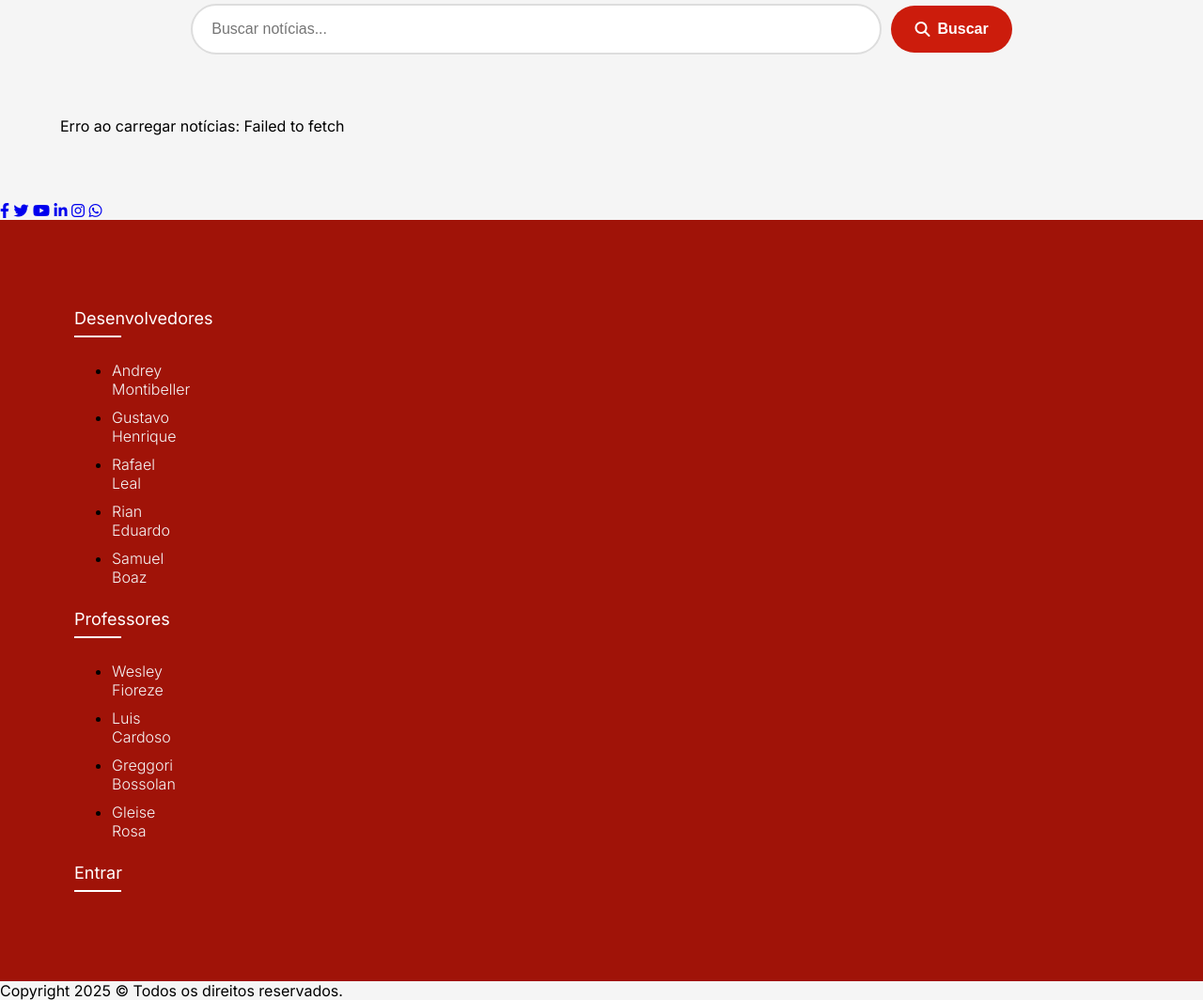
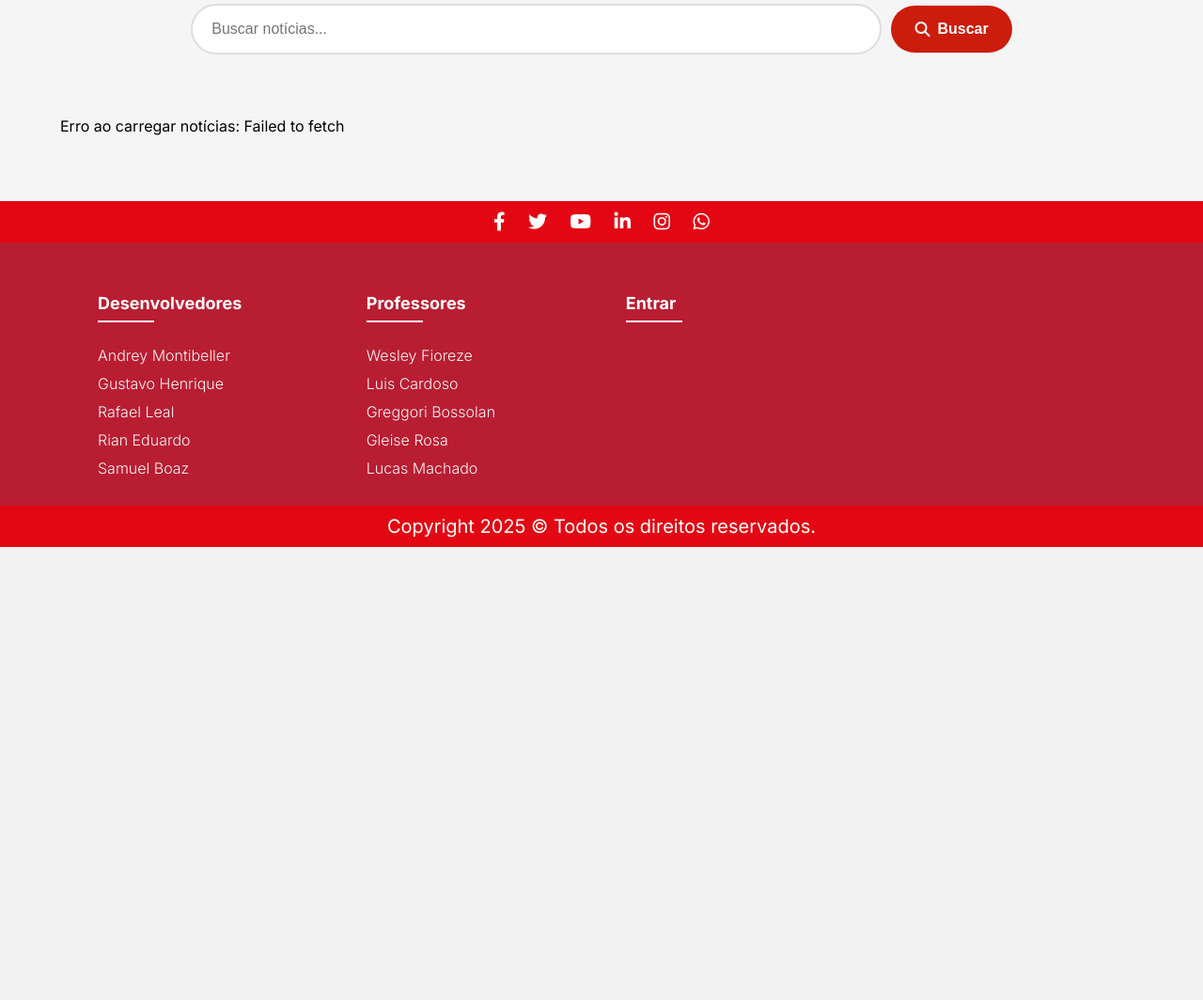
Before and after one commit to RafaelLeal0/senai_technews, a PHP site: page /noticias.php in a window 1280 px wide. Shown: the part 276-1340 px from the top of the page at 94% size. After the commit the page ends 858 px from the top, so only its background shows below. Run offline with PHP 8.4, Linux system fonts and the light colour scheme.

Commit message:
footer e profs

```diff
--- a/css/notic.css
+++ b/css/notic.css
@@ -237,6 +237,35 @@
   color: #a01308;
   text-decoration: underline;
 }
+.link {
+  margin-top: 10px;
+  display: flex;
+  gap: -20px;
+  justify-content: flex-start;
+  align-items: center;
+}
+
+.link img {
+  width: 30px;
+  height: 30px;
+  margin: 0;
+  transition: transform 0.3s ease;
+  margin-left: 35px;
+}
+
+.link img:hover {
+  transform: scale(1.2);
+}
+.container{
+max-width: 1170px;
+margin:auto;
+}
+.row{
+display: flex;
+}
+ul{
+list-style: none;
+}
 .footer{
 background-color: #A01308;
   padding: 70px 0;
@@ -297,50 +326,115 @@
 color: #24262b;
 background-color: #ffffff;
 }
-@media (max-width: 1000px) {
-  #news-container {
-      column-count: 2;
+
+@media(max-width: 767px){
+.footer-col{
+  width: 50%;
+  margin-bottom: 30px;
 }
 }
-
-@media (max-width: 600px) {
-  #news-container {
-      column-count: 1;
+@media(max-width: 574px){
+.footer-col{
+  width: 100%;
 }
 }
+.footer{
+background-color: #B91D32;
+  padding: 30px 0;
+}
+.footer-col{
+ padding: 0 40px;
+}
+.footer-col h4{
+font-size: 18px;
+color: #ffffff;
+text-transform: capitalize;
+margin-bottom: 35px;
+font-weight: 700;
+position: relative;
+  margin-right: 90px;
+}
+.footer-col h4::before{
+content: '';
+position: absolute;
+left:0;
+bottom: -10px;
+background-color: #ffffff;
+height: 2px;
+box-sizing: border-box;
+width: 60px;
+}
+.footer-col ul li:not(:last-child){
+margin-bottom: 10px;
+}
+.footer-col ul li a{
+font-size: 16px;
+text-transform: capitalize;
+color: #ffffff;
+text-decoration: none;
+font-weight: 300;
+color: #f6f6f6;
+display: block;
+transition: all 0.10s ease;
+  text-align: left;
+}
 
-@media (max-width: 1000px) {
-  .masonry-container {
-      column-count: 2;
+.footer-col ul {
+  text-align: left;
+  padding: 0;
+  margin: 0;
+}
+
+.footer-col ul li {
+  text-align: left;
+}
+
+.footer-col ul li a:hover{
+color: #ffffff;
+padding-left: 8px;
+}
+.footer-col .social-links a{
+display: inline-block;
+height: 40px;
+width: 40px;
+background-color: rgba(255,255,255,0.2);
+margin:0 10px 10px 0;
+text-align: center;
+line-height: 0px;
+border-radius: 30px;
+color: #ffffff;
+transition: all 0.10s ease;
+}
+.footer-col .social-links a:hover{
+color: #24262b;
+background-color: #ffffff;
+}
+
+@media(max-width: 767px){
+.footer-col{
+  width: 50%;
+  margin-bottom: 30px;
 }
 }
-
-@media (max-width: 600px) {
-  .masonry-container {
-      column-count: 1;
+@media(max-width: 574px){
+.footer-col{
+  width: 100%;
+}
+}
+.social-bar {
+  background-color: #E30613;
+  text-align: center;
+  padding: 10px 0;
 }
 
-  .search-bar {
-      flex-direction: column;
+.social-bar a {
+  display: inline-block;
+  color: white;
+  font-size: 20px;
+  margin: 0 10px;
+  transition: 0.3s;
 }
 
-  .search-bar input {
-      width: 100%;
-      margin-right: 0;
-      margin-bottom: 10px;
+.social-bar a:hover {
+  color: #f1f1f1;
 }
-
-  .search-bar button {
-      width: 100%;
-      justify-content: center;
-  }
-
-  .itens {
-      margin-left: 0;
-  }
-
-  nav ul {
-      flex-direction: column;
-      gap: 10px;
-  }
-}
--- a/index.php
+++ b/index.php
@@ -212,6 +212,7 @@
                         <li><a href="./prof.php">Luis Cardoso</a></li>
                         <li><a href="./prof.php#">Greggori Bossolan</a></li>
                         <li><a href="./prof.php">Gleise Rosa</a></li>
+                        <li><a href="./prof.php">Lucas Machado</a></li>
                     </ul>
                 </div>
                 <div class="footer-col">
--- a/noticias.php
+++ b/noticias.php
@@ -37,7 +37,6 @@
 
         </div>
         <div class="masonry-container" id="news-container">
-            <!-- News articles will be displayed here -->
         </div>
     </div>
 
@@ -71,13 +70,13 @@
                         <li><a href="./prof.php">Luis Cardoso</a></li>
                         <li><a href="./prof.php#">Greggori Bossolan</a></li>
                         <li><a href="./prof.php">Gleise Rosa</a></li>
+                        <li><a href="./prof.php">Lucas Machado</a></li>
                     </ul>
                 </div>
                 <div class="footer-col">
                 <h4>
                     <a href="./login.php" style="color: white; text-decoration: none;">Entrar</a>
                 </h4>
-
                 </div>
             </div>
         </div>
--- a/projetos.php
+++ b/projetos.php
@@ -78,6 +78,7 @@
                         <li><a href="./prof.php">Luis Cardoso</a></li>
                         <li><a href="./prof.php#">Greggori Bossolan</a></li>
                         <li><a href="./prof.php">Gleise Rosa</a></li>
+                        <li><a href="./prof.php">Lucas Machado</a></li>
                     </ul>
                 </div>
                 <div class="footer-col">
--- a/senai.php
+++ b/senai.php
@@ -80,6 +80,7 @@
                         <li><a href="./prof.php">Luis Cardoso</a></li>
                         <li><a href="./prof.php#">Greggori Bossolan</a></li>
                         <li><a href="./prof.php">Gleise Rosa</a></li>
+                        <li><a href="./prof.php">Lucas Machado</a></li>
                     </ul>
                 </div>
                 <div class="footer-col">
```
Also changed, not shown: prof.php (+25 -2 lines), css/prof.css (indentation only), img/prof/lucas.jpg (added). Lines whose indentation alone changed are shown as unchanged.
